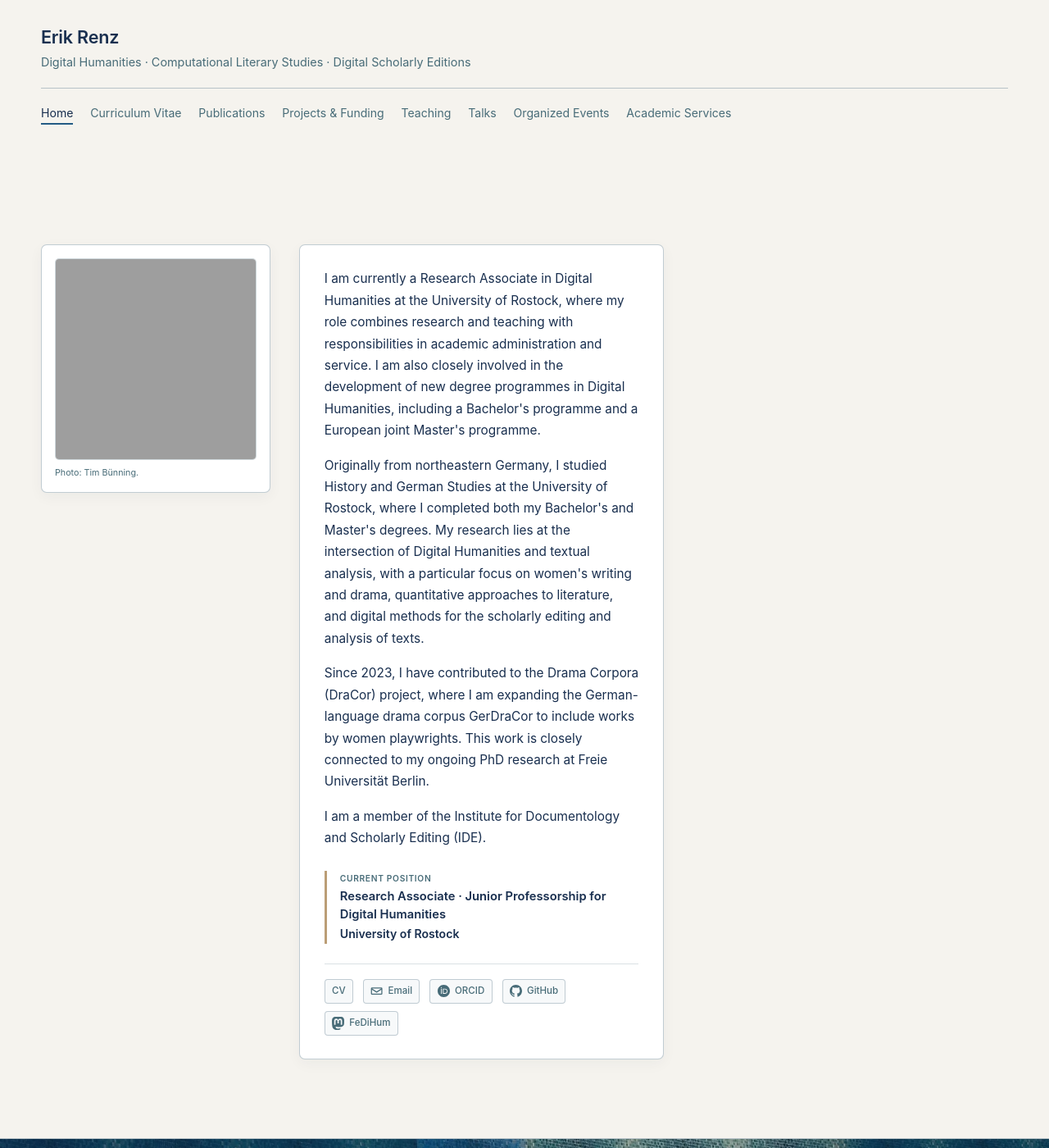
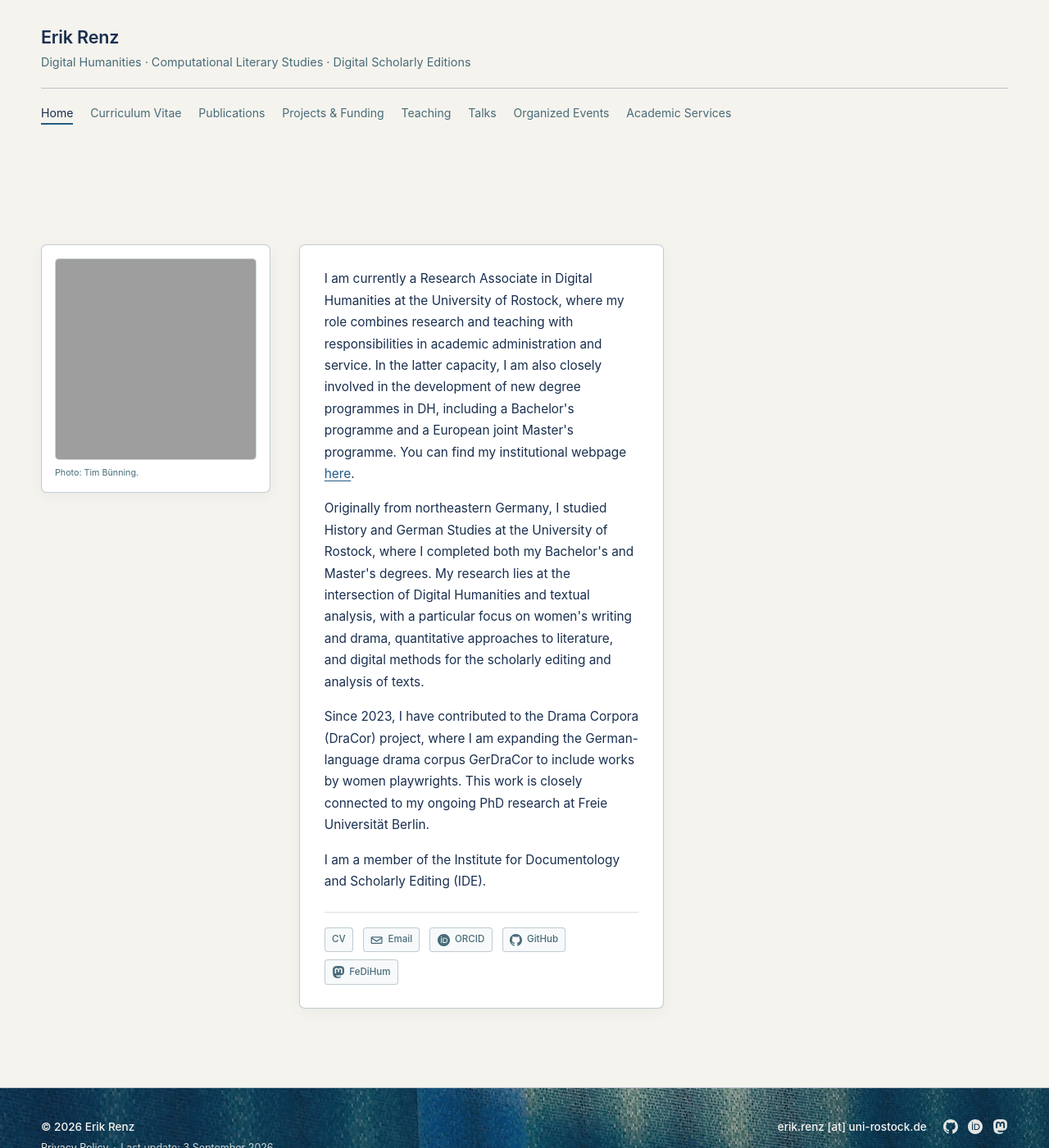
Before and after one commit to erre1998/erre1998.github.io, a Jekyll site: the page built from index.md, in a window 1280 px wide and 1400 px high. Shown: the whole window at 82% size. Built offline with Jekyll 4.4.1, drawn with Linux system fonts in a browser that asks for light colours; our own code applies the rules of GitHub Pages for plain Markdown files; grey boxes are pictures that could not be loaded.

Commit message:
Update index.md

```diff
--- a/index.md
+++ b/index.md
@@ -40,7 +40,7 @@
             <div class="home-intro">
 
                 <p>
-                    I am currently a Research Associate in Digital Humanities at the University of Rostock, where my role combines research and teaching with responsibilities in academic administration and service. I am also closely involved in the development of new degree programmes in Digital Humanities, including a Bachelor's programme and a European joint Master's programme.
+                   I am currently a Research Associate in Digital Humanities at the University of Rostock, where my role combines research and teaching with responsibilities in academic administration and service. In the latter capacity, I am also closely involved in the development of new degree programmes in DH, including a Bachelor's programme and a European joint Master's programme. You can find my institutional webpage <a href="https://www.germanistik.uni-rostock.de/en/staff/research-associates/erik-renz/">here</a>.
                 </p>
 
                 <p>
@@ -56,35 +56,6 @@
                 </p>
 
             </div>
-
-
-
-            <!-- =====================================
-                 Current position
-            ====================================== -->
-
-            <div class="home-position">
-
-                <span class="home-position-label">
-                    Current position
-                </span>
-
-                <a
-                    class="home-position-link"
-                    href="https://www.germanistik.uni-rostock.de/en/staff/research-associates/erik-renz/"
-                    target="_blank"
-                    rel="noopener noreferrer"
-                >
-                    Research Associate · Junior Professorship for Digital Humanities
-                </a>
-
-                <span class="home-position-institution">
-                    University of Rostock
-                </span>
-
-            </div>
-
-
 
             <!-- =====================================
                  Contact, CV and profiles
```
